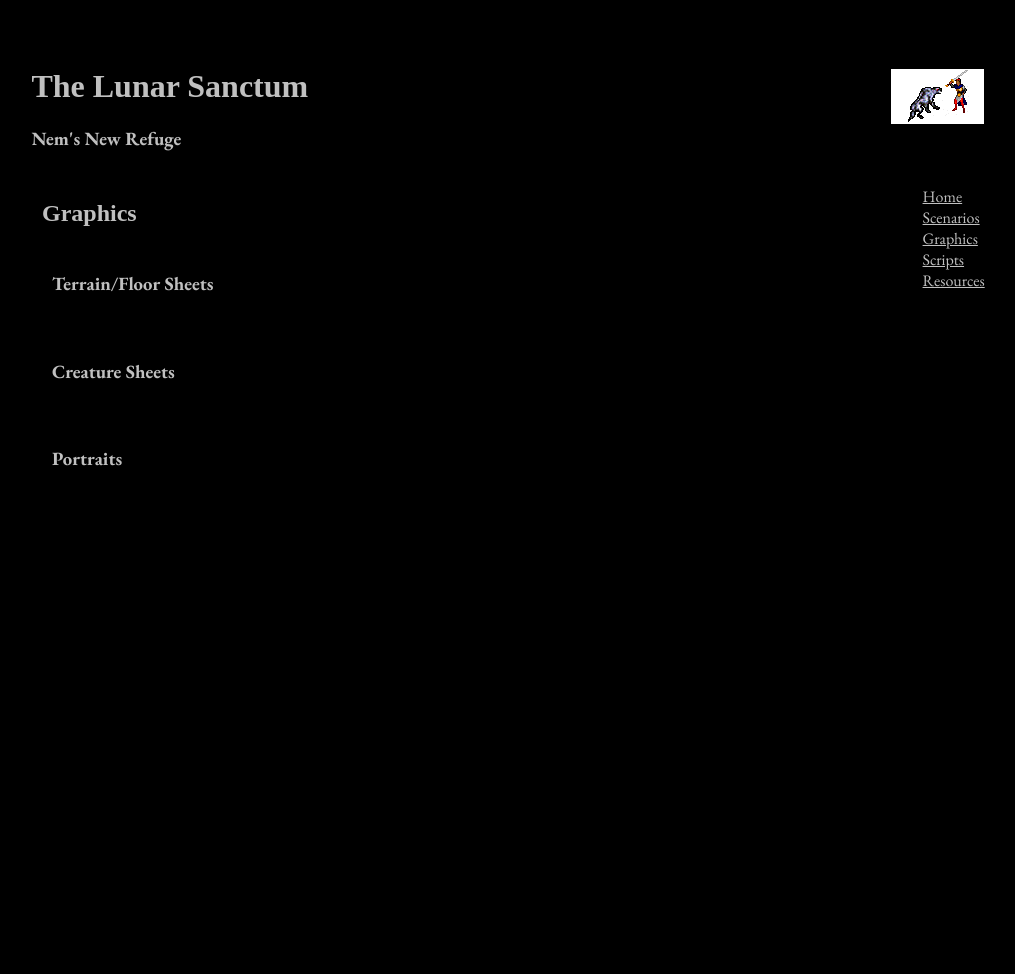
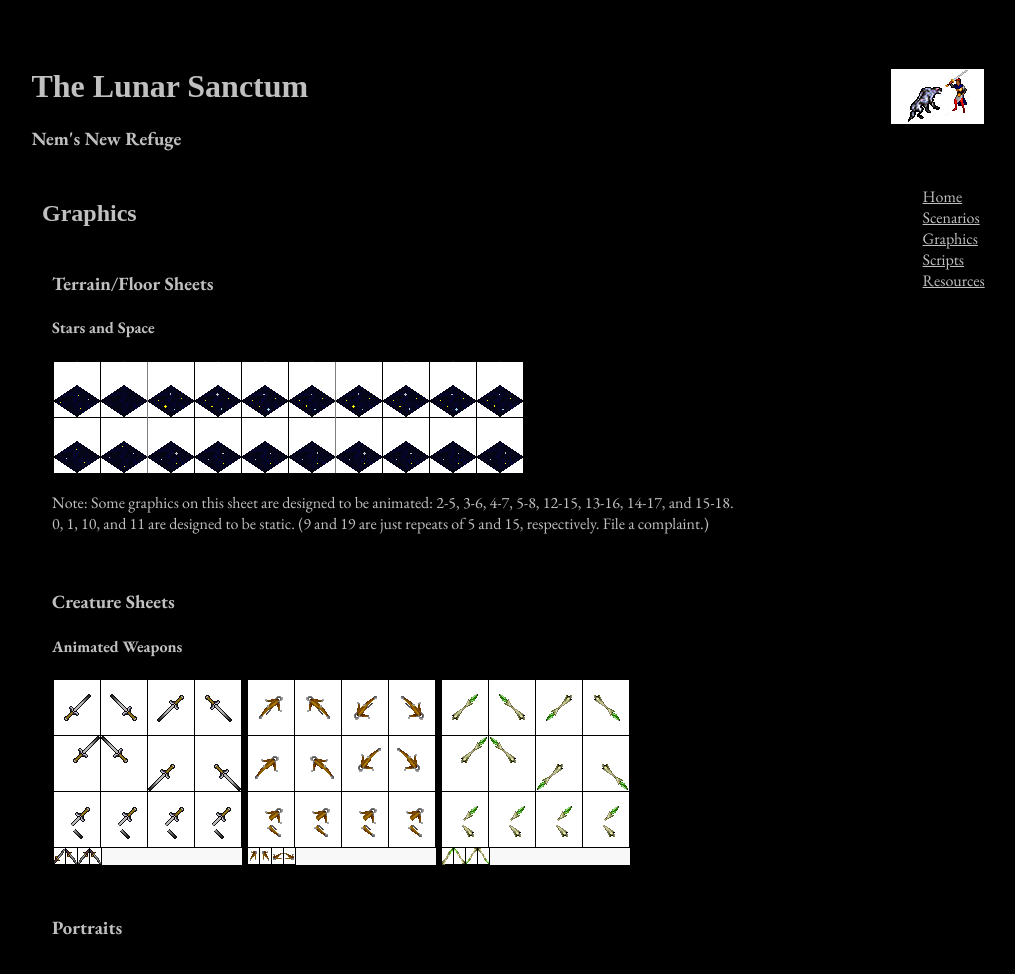
Before and after one commit to ravenwing88/lunarsanctum, a plain HTML site: page graphics.html in a window 1280 px wide. Shown: the whole page, without its empty margins (79-1094 px from the left). Before the commit the page ends 800 px from the top, so only its background shows below. Drawn offline with nearby package versions, Linux system fonts and the light colour scheme; a web font is replaced by a local one.

Commit message:
add graphic sheets for dainslaifs and stars

```diff
--- a/css/style.css
+++ b/css/style.css
@@ -87,8 +87,8 @@ p {
   padding: 5px 10px 20px;
 }
 
-.graphic-sheet {
-
+.graphic-sheet img {
+  margin: 1px;
 }
 
 /* scripts page */
--- a/graphics.html
+++ b/graphics.html
@@ -36,15 +36,24 @@
 
         <div class="graphic-type">
             <h3>Terrain/Floor Sheets</h3>
-            <div class="graphic-sheet"></div>
+            <div class="graphic-sheet">
+                <h4>Stars and Space</h4>
+                <img src="./images/te-graphic/stars.bmp" alt="">
+                <p>Note: Some graphics on this sheet are designed to be animated: 2-5, 3-6, 4-7, 5-8, 12-15, 13-16, 14-17, and 15-18. <br>0, 1, 10, and 11 are designed to be static. (9 and 19 are just repeats of 5 and 15, respectively. File a complaint.)</p>
+            </div>
         </div>
         <div class="graphic-type">
             <h3>Creature Sheets</h3>
-            <div class="graphic-sheet"></div>
+            <div class="graphic-sheet">
+                <h4>Animated Weapons</h4>
+                <img src="./images/cr-graphic/dainsword.bmp" alt="">
+                <img src="./images/cr-graphic/dainbow.bmp" alt="">
+                <img src="./images/cr-graphic/dainwand.bmp" alt="">
+            </div>
         </div>
         <div class="graphic-type">
             <h3>Portraits</h3>
-            <div class="graphic-sheet"></div>
+            <!-- <div class="graphic-sheet"></div> -->
         </div>
     </main>
 </body>
```
Also changed, not shown: images/cr-graphic/dainbow.bmp (added), images/cr-graphic/dainsword.bmp (added), images/cr-graphic/dainwand.bmp (added), images/te-graphic/stars.bmp (added).
